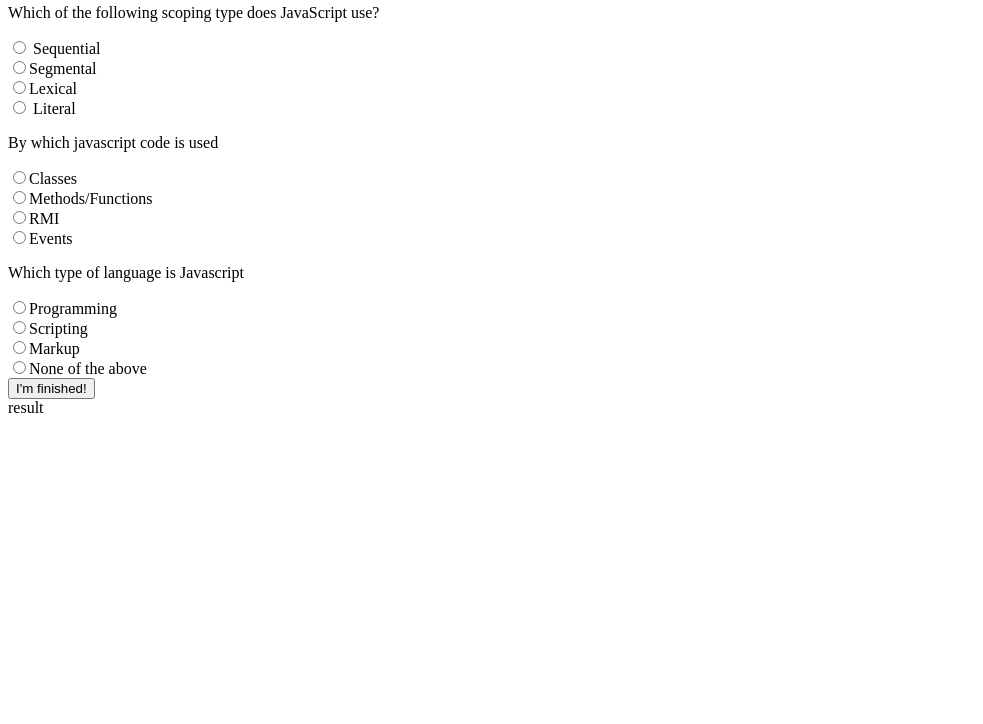
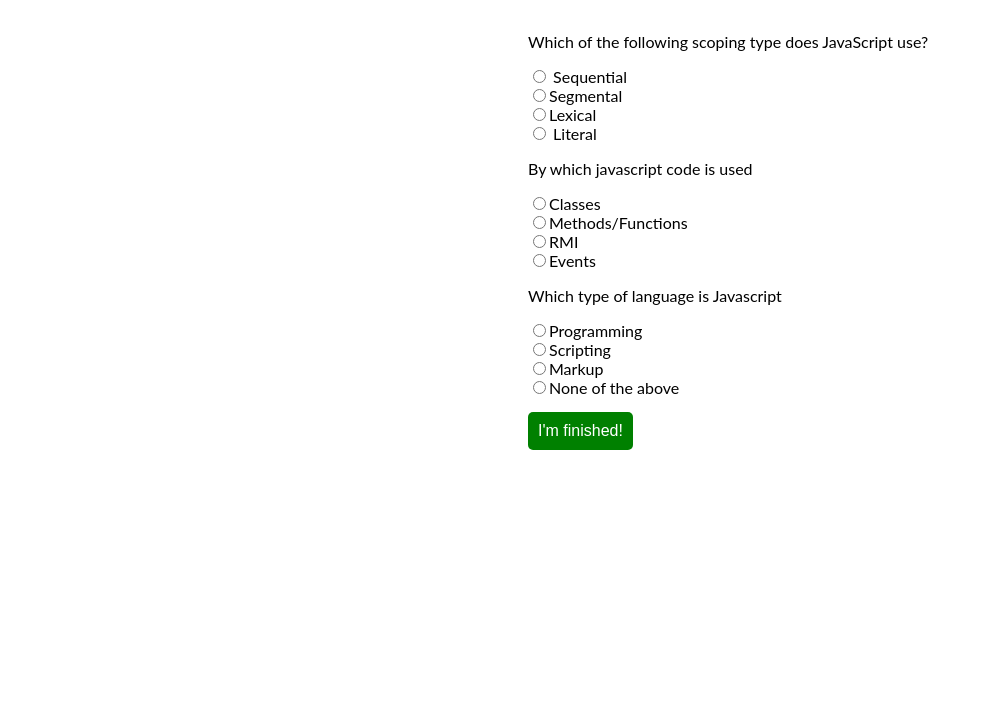
Before and after one commit to UTKARSH-D72/Online-Quiz, a plain HTML site: page index.html in a window 1280 px wide. Shown: the part 76-800 px from the top of the page, without its empty margins (0-983 px from the left). Drawn offline with Linux system fonts and the light colour scheme.

Commit message:
Update index.html

```diff
--- a/index.html
+++ b/index.html
@@ -5,7 +5,7 @@
     <meta http-equiv="X-UA-Compatible" content="IE=edge">
     <meta name="viewport" content="width=device-width, initial-scale=1.0">
     <title>Online Quiz</title>
-    <link rel="stylesheet" href="css.css">
+    <link rel="stylesheet" href="stylesheet.css">
 </head>
 <body>
 
```
